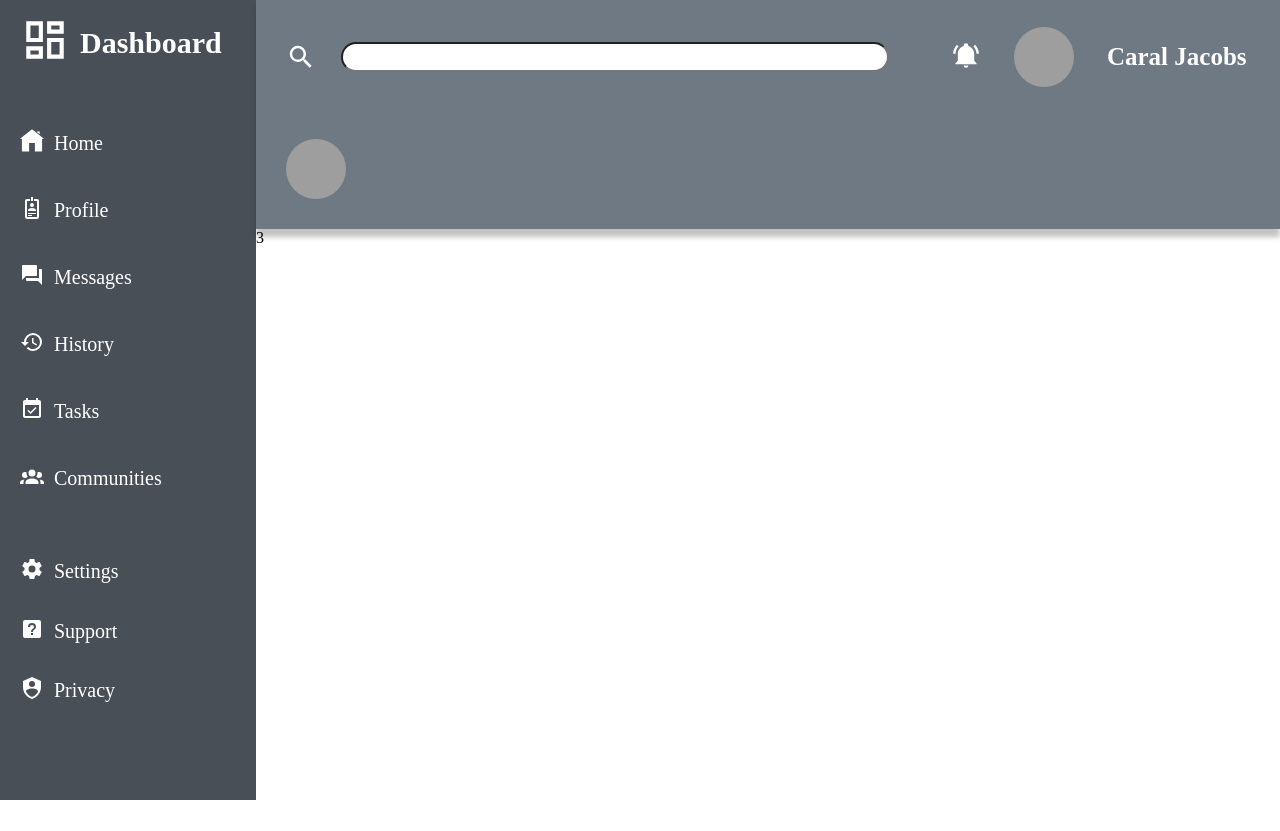
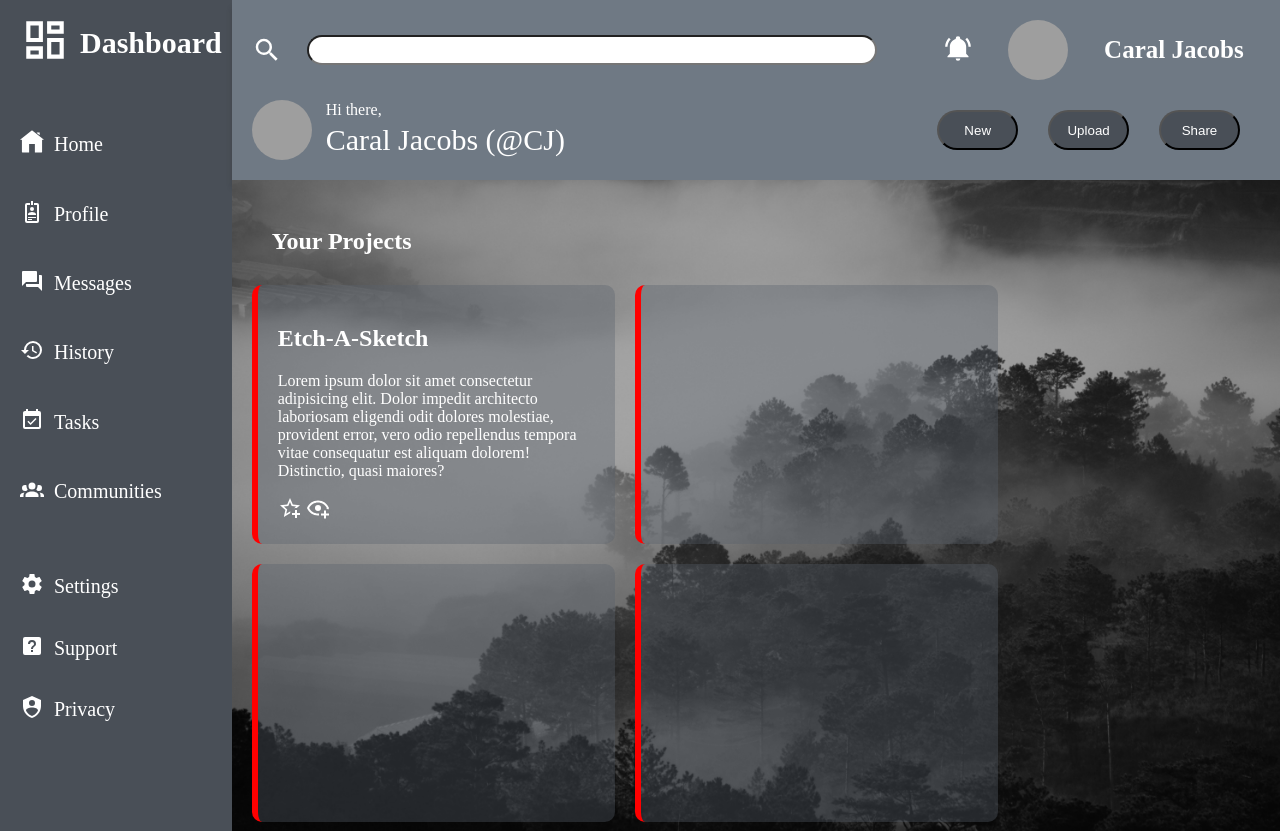
Before and after one commit to Humzaza/Admin-Dashboard, a plain HTML site: page index.html in a window 1280 px wide. Shown: the top 831 px of the page. Before the commit the page ends 800 px from the top, so only its background shows below. Drawn offline with Linux system fonts and the light colour scheme; grey boxes are pictures that could not be loaded.

Commit message:
header finished, content in works

```diff
--- a/index.html
+++ b/index.html
@@ -124,11 +124,47 @@
                 <div class="name">Caral Jacobs</div>
             </div>
             <div class="bot-Left">
-                <img class="profile-Picture" src="images/pexels-pixabay-264905.jpg" alt="Profile Picture">
+                <img class="profile-Picture profile" src="images/pexels-pixabay-264905.jpg" alt="Profile Picture">
+                <div class="intro">Hi there,</div>
+                <div class="intro intro-Big">Caral Jacobs (@CJ)</div>
             </div>
-            <div></div>
+            <div class="bot-Right">
+                <button class="bot-But">
+                    New
+                </button>
+                <button class="bot-But">
+                    Upload
+                </button>
+                <button class="bot-But">
+                    Share
+                </button>
+            </div>
         </div>
-        <div class="content-Section">3</div>
+        <div class="content-Section">
+            <div class="content-left">
+                <div class="title">
+                    Your Projects
+                </div>
+                <div class="content-Cards">
+                    <h2> Etch-A-Sketch</h2>
+                    <p>Lorem ipsum dolor sit amet consectetur adipisicing elit. Dolor impedit architecto laboriosam eligendi odit dolores molestiae, provident error, vero odio repellendus tempora vitae consequatur est aliquam dolorem! Distinctio, quasi maiores?</p>
+                    <div>
+                        <svg style="width:24px;height:24px" viewBox="0 0 24 24">
+                            <path fill="currentColor" d="M5.8 21L7.4 14L2 9.2L9.2 8.6L12 2L14.8 8.6L22 9.2L18.8 12H18C17.3 12 16.6 12.1 15.9 12.4L18.1 10.5L13.7 10.1L12 6.1L10.3 10.1L5.9 10.5L9.2 13.4L8.2 17.7L12 15.4L12.5 15.7C12.3 16.2 12.1 16.8 12.1 17.3L5.8 21M17 14V17H14V19H17V22H19V19H22V17H19V14H17Z" />
+                        </svg>
+                        <svg style="width:24px;height:24px" viewBox="0 0 24 24">
+                            <path fill="currentColor" d="M12,4.5C7,4.5 2.73,7.61 1,12C2.73,16.39 7,19.5 12,19.5C12.36,19.5 12.72,19.5 13.08,19.45C13.03,19.13 13,18.82 13,18.5C13,18.14 13.04,17.78 13.1,17.42C12.74,17.46 12.37,17.5 12,17.5C8.24,17.5 4.83,15.36 3.18,12C4.83,8.64 8.24,6.5 12,6.5C15.76,6.5 19.17,8.64 20.82,12C20.7,12.24 20.56,12.45 20.43,12.68C21.09,12.84 21.72,13.11 22.29,13.5C22.56,13 22.8,12.5 23,12C21.27,7.61 17,4.5 12,4.5M12,9A3,3 0 0,0 9,12A3,3 0 0,0 12,15A3,3 0 0,0 15,12A3,3 0 0,0 12,9M18,14.5V17.5H15V19.5H18V22.5H20V19.5H23V17.5H20V14.5H18Z" />
+                        </svg>
+                    </div>
+                </div>
+                <div class="content-Cards"></div>
+                <div class="content-Cards"></div>
+                <div class="content-Cards"></div>
+                <div class="content-Cards"></div>
+                <div class="content-Cards"></div>
+            </div>
+            <div class="content-right"></div>
+        </div>
     </div>
 </body>
 </html>
--- a/style.css
+++ b/style.css
@@ -1,14 +1,14 @@
 body {
     margin: 0;
     padding: 0;
+
 }
 
 .main-Container {
     display: grid;
-    grid-template-columns: 1fr 4fr;
-    grid-template-rows: 1fr 2.5fr;
-    width: 100vw;
-    height: 100vh;
+    grid-template-columns: 0.8fr 4fr;
+    grid-template-rows: 1fr 4.8fr;
+    height: 1000px;
 }
 .main-Container >* {
     /* border: 2px solid black; */
@@ -17,7 +17,7 @@ body {
 .nav-Bar {
     grid-area: 1 / 1 / 3 / 2;
     display: grid;
-    grid-template-rows: 0.5fr 3fr 2fr;
+    grid-template-rows: 0.5fr 3fr 2fr 2fr;
     grid-template-columns: 1fr;
     background-color: #494f57;
 }
@@ -76,9 +76,10 @@ body {
     display: grid;
     grid-template-columns: 2fr 1fr;
     grid-template-rows: 1fr 1fr;
-    padding: 10px 10px 10px 30px;
+    padding: 20px 10px 20px 20px;
     align-items: center;
     gap: 20px;
+    height: fit-content;
 }
 
 .search-Area {
@@ -127,7 +128,85 @@ body {
     padding-right: 20px;
 }
 
+.bot-Left {
+    display: grid;
+    grid-template-columns: 0.5fr 4fr;
+    grid-template-rows: 0.5fr 1fr;
+    align-items: center;
+}
+
+.profile {
+    grid-area: 1 / 1 / 3 / 2;
+}
+
+.intro {
+    color: white;
+}
+
+.intro-Big {
+    font-size: 30px;
+    font-weight: 545;
+}
+
+.bot-Right {
+    display: grid;
+    grid-template-columns: 1fr 1fr 1fr;
+    grid-template-rows: 1fr;
+    gap: 30px;
+    justify-items: stretch;
+    align-items: stretch;
+    padding:  0 30px 0 0;
+}
+
+.bot-But {
+    background-color: #494f57;
+    color: white;
+    height: 40px;
+    border-radius: 20px;
+    /* border: none; */
+}
+
+.bot-But:hover {
+    cursor: pointer;
+    background-color: #575f6a;
+    transition: 0.5s;
+}
+
+.bot-But:active {
+    border:none;
+}
+
 
 .content-Section {
     grid-area: 2 / 2 / 3 / 3;
+    background-image: url(images/pexels-dương-nhân-1529881.jpg);
+    background-repeat: no-repeat;
+    background-size: 100%;
+    display: grid;
+    grid-template-columns: 3fr 1fr;
 }
+
+.content-left {
+    display: grid;
+    grid-template-columns: 1fr 1fr;
+    grid-template-rows: 0.5fr repeat(3, 2fr);
+    gap: 20px;
+    padding: 20px;
+}
+
+.title {
+    grid-area: 1 / 1 / 2 / 3;
+    color: white;
+    font-size: 24px;
+    align-self: end;
+    padding: 0 0 10px 20px;
+    font-weight: 570;
+}
+
+.content-Cards {
+    background-color: #575f6a5b;
+    border-left: 6px solid red;
+    border-radius: 10px;
+    color: white;
+    padding: 20px;
+}
```
Also changed, not shown: images/pexels-dương-nhân-1529881.jpg (added).
